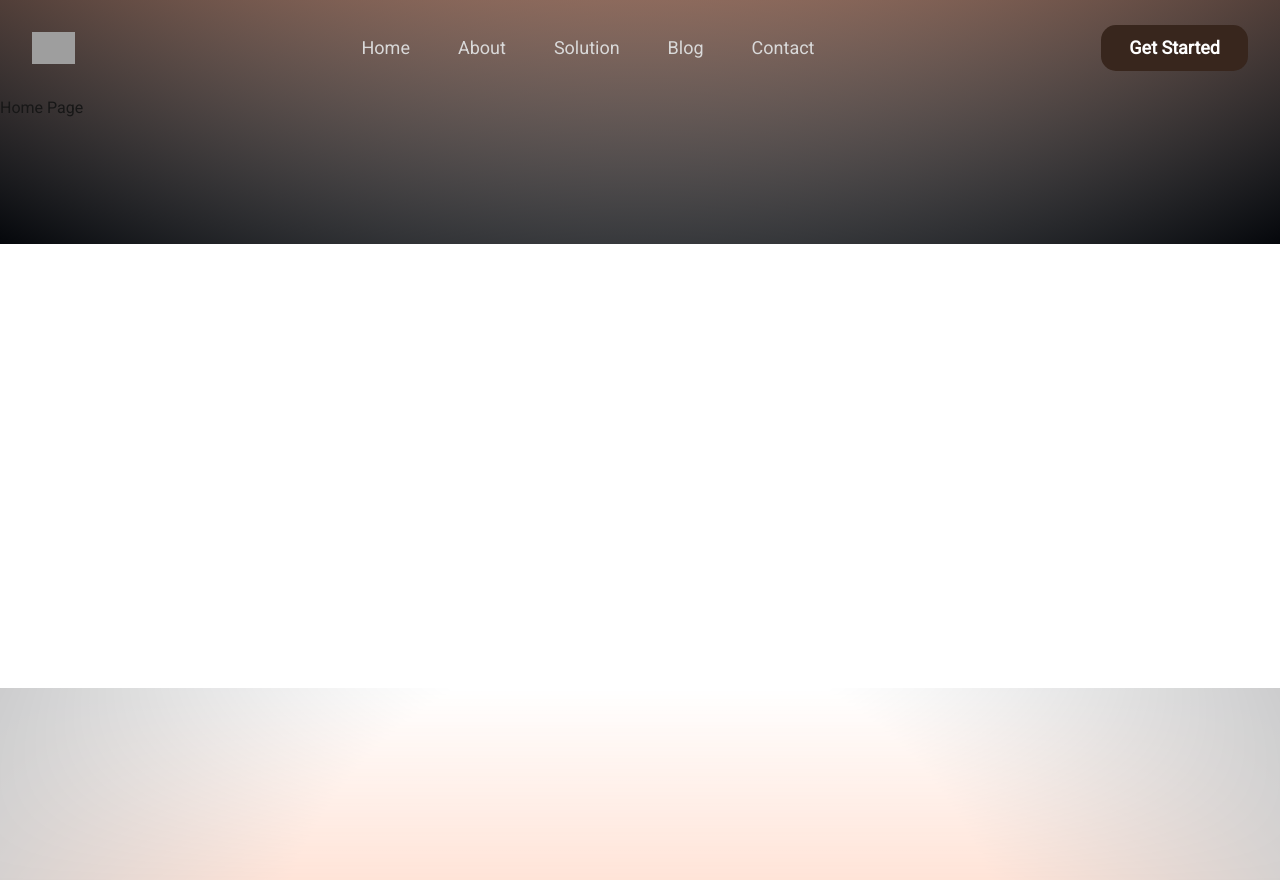
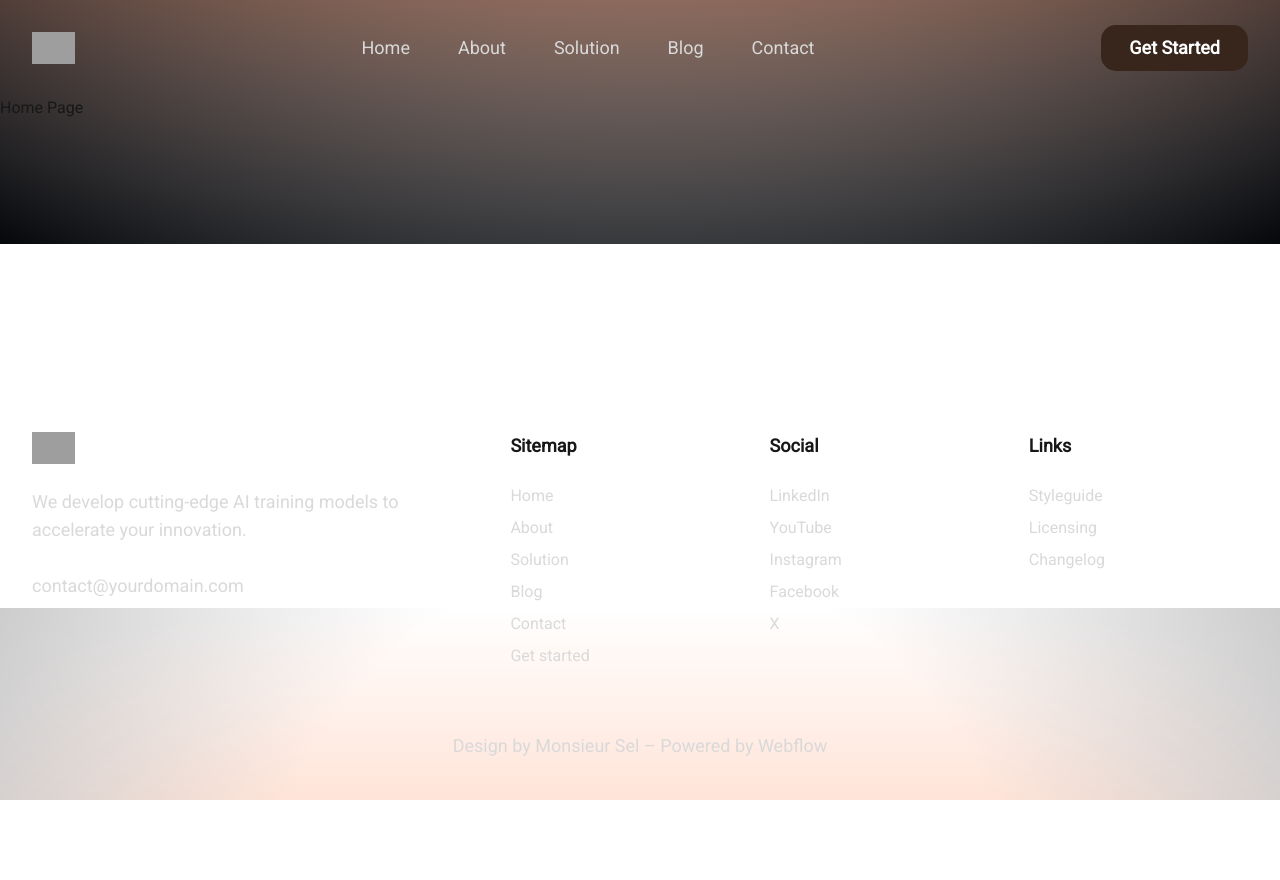
Before and after one commit to mayankpatidar275/forto-crypto-web, a Next.js app: page / in a window 1280 px wide. After the commit the page ends 800 px from the top, so only its background shows below. Built offline with nearby package versions, Linux system fonts and the light colour scheme; grey boxes are pictures that could not be loaded.

Commit message:
feat: add footer

```diff
--- /dev/null
+++ b/src/app/components/Footer.tsx
@@ -0,0 +1,173 @@
+import Link from "next/link";
+
+export default function Footer() {
+  return (
+    <footer className="relative mt-auto w-full z-50 py-20 pb-10 cp-x">
+      <div className="max-w-screen-xl mx-auto w-full flex flex-col md:flex-row gap-10 justify-between">
+        {/* Logo and Description */}
+        <div className="flex-2">
+          <Link href="/" aria-label="Homepage" className="flex-shrink-0">
+            <img
+              src="https://cdn.prod.website-files.com/679e441b90452288c5c37443/679e4609e7b123fb0460c97c_Logo_trainai.avif"
+              alt="Logo"
+              className="h-8 w-auto mb-6"
+            />
+          </Link>
+          <p className="text-link text-lg">
+            We develop cutting-edge AI training models to accelerate your
+            innovation.
+            <br />
+            <br />
+            <a
+              href="mailto:contact@yourdomain.com"
+              className="hover:text-white"
+            >
+              contact@yourdomain.com
+            </a>
+          </p>
+        </div>
+
+        {/* Sitemap */}
+        <div className="flex-1">
+          <h4 className="text-lg font-semibold mb-6">Sitemap</h4>
+          <ul className="space-y-2 text-link text-md">
+            <li>
+              <Link href="/" className="hover:text-white">
+                Home
+              </Link>
+            </li>
+            <li>
+              <Link href="/about" className="hover:text-white">
+                About
+              </Link>
+            </li>
+            <li>
+              <Link href="/solution" className="hover:text-white">
+                Solution
+              </Link>
+            </li>
+            <li>
+              <Link href="/blog" className="hover:text-white">
+                Blog
+              </Link>
+            </li>
+            <li>
+              <Link href="/contact" className="hover:text-white">
+                Contact
+              </Link>
+            </li>
+            <li>
+              <Link href="/contact" className="hover:text-white">
+                Get started
+              </Link>
+            </li>
+          </ul>
+        </div>
+
+        {/* Social Links */}
+        <div className="flex-1">
+          <h4 className="text-lg font-semibold mb-6">Social</h4>
+          <ul className="space-y-2 text-link text-md">
+            <li>
+              <a
+                href="https://www.linkedin.com/"
+                target="_blank"
+                rel="noopener noreferrer"
+                className="hover:text-white"
+              >
+                LinkedIn
+              </a>
+            </li>
+            <li>
+              <a
+                href="https://www.youtube.com/"
+                target="_blank"
+                rel="noopener noreferrer"
+                className="hover:text-white"
+              >
+                YouTube
+              </a>
+            </li>
+            <li>
+              <a
+                href="https://instagram.com/"
+                target="_blank"
+                rel="noopener noreferrer"
+                className="hover:text-white"
+              >
+                Instagram
+              </a>
+            </li>
+            <li>
+              <a
+                href="https://facebook.com/"
+                target="_blank"
+                rel="noopener noreferrer"
+                className="hover:text-white"
+              >
+                Facebook
+              </a>
+            </li>
+            <li>
+              <a
+                href="https://x.com/"
+                target="_blank"
+                rel="noopener noreferrer"
+                className="hover:text-white"
+              >
+                X
+              </a>
+            </li>
+          </ul>
+        </div>
+
+        {/* Utility Links */}
+        <div className="flex-1">
+          <h4 className="text-lg font-semibold mb-6">Links</h4>
+          <ul className="space-y-2 text-link text-md">
+            <li>
+              <Link href="/template/styleguide" className="hover:text-white">
+                Styleguide
+              </Link>
+            </li>
+            <li>
+              <Link href="/template/licensing" className="hover:text-white">
+                Licensing
+              </Link>
+            </li>
+            <li>
+              <Link href="/template/changelog" className="hover:text-white">
+                Changelog
+              </Link>
+            </li>
+          </ul>
+        </div>
+      </div>
+
+      {/* Bottom credit */}
+      <div className="mt-16 text-center text-lg text-link">
+        <p>
+          Design by{" "}
+          <a
+            href="https://www.monsieursel.com/"
+            target="_blank"
+            rel="noopener noreferrer"
+            className="hover:text-white"
+          >
+            Monsieur Sel
+          </a>{" "}
+          – Powered by{" "}
+          <a
+            href="https://webflow.com/"
+            target="_blank"
+            rel="noopener noreferrer"
+            className="hover:text-white"
+          >
+            Webflow
+          </a>
+        </p>
+      </div>
+      <div className="glow-bottom"></div>
+    </footer>
+  );
+}
--- a/src/app/globals.css
+++ b/src/app/globals.css
@@ -65,7 +65,7 @@ body {
   .glow-bottom {
     z-index: -1;
     position: absolute;
-    bottom: -10%;
+    bottom: 0;
     left: 0;
     right: 0;
     width: 100%;
--- a/src/app/layout.tsx
+++ b/src/app/layout.tsx
@@ -2,6 +2,7 @@ import type { Metadata } from "next";
 import { Roboto } from "next/font/google";
 import "./globals.css";
 import Header from "./components/Header";
+import Footer from "./components/Footer";
 
 const roboto = Roboto({
   weight: "400",
@@ -20,11 +21,13 @@ export default function RootLayout({
 }>) {
   return (
     <html lang="en">
-      <body className={`${roboto.className} antialiased`}>
+      <body
+        className={`${roboto.className} antialiased min-h-screen flex flex-col`}
+      >
         <div className="glow-top"></div>
         <Header />
-        {children}
-        <div className="glow-bottom"></div>
+        <main className="flex-grow">{children}</main>
+        <Footer />
       </body>
     </html>
   );
--- a/src/app/page.tsx
+++ b/src/app/page.tsx
@@ -1,3 +1,3 @@
 export default function Home() {
-  return <div>Home Page</div>;
+  return <div className="">Home Page</div>;
 }
```
